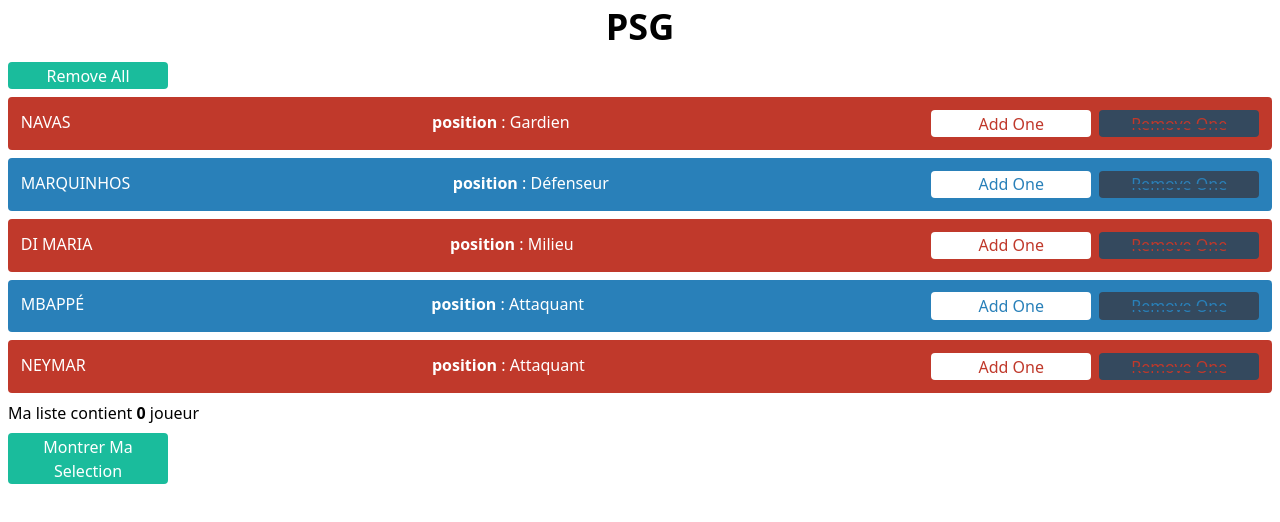
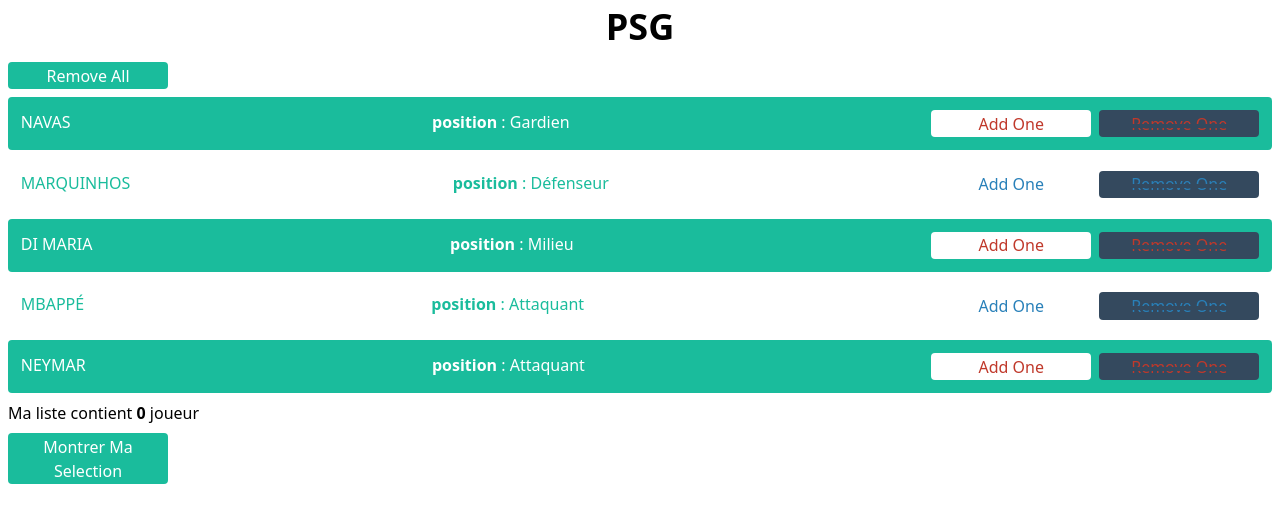
Before and after one commit to LucasLaurens/LUCAS_LAURENS_IWM_VUE_JS, a Vue app in the folder vue-game1/client/: page / in a window 1280 px wide. Shown: the top 522 px of the page. Built offline with nearby package versions, Linux system fonts and the light colour scheme.

Commit message:
[Impr] add a style to the selection box

```diff
--- a/vue-game1/client/src/components/PlayerView.vue
+++ b/vue-game1/client/src/components/PlayerView.vue
@@ -1,6 +1,7 @@
 <template>
-	<div id="player-view">
+	<div id="player-view" class="container mx-auto">
 		<h1 class="first-title">{{teamName}}</h1>
+		<!-- First part -->
 		<base-button
 			class="btn-show m-2"
 			title="Remove All"
@@ -10,12 +11,17 @@
 			v-show="datas && players.length > 0"
 			v-for="(player, i) in players" :key="i"
 			class="item-list"
-			:class="[(i%2==0) ? 'red' : 'blue', playerPicked(player)]"
+			:class="[(i%2==0) ? '' : 'blue', playerPicked(player)]"
 			:playerData="player"
 			:index="i"
 			@add-data="(data) => addOne(data)"
 			@remove-data="(player) => removeOne(player)"
 		/>
+
+		<!-- Pending -->
+
+
+		<!-- Second part -->
 		<div class="m-2">
 			<ul class="list-errors">
 				<li v-for="(msg, i) in errorMessages" :key="i">
@@ -117,6 +123,7 @@
 		text-align: left;
 		color: #fff;
 		padding: 1%;
+		background-color: #1abc9c;
 	}
 	.grey {
 		background-color: #34495e !important;
@@ -135,11 +142,9 @@
 		left: 0;
 		background: #34495e;
 	}
-	.red {
-		background-color: #c0392b;
-	}
 	.blue {
-		background-color: #2980b9;
+		background-color: #fff;
+		color: #1abc9c;
 	}
 	.btn-show {
 		width: 10rem;
--- a/vue-game1/client/src/components/SelectionBox.vue
+++ b/vue-game1/client/src/components/SelectionBox.vue
@@ -1,23 +1,9 @@
 <template>
 	<div>
-		<table v-show="listPlayers.length > 0" class="table-auto w-full">
-			<thead>
-				<tr>
-					<th class="w-1/4">name</th>
-					<th class="w-1/4">position</th>
-					<th class="w-1/4">country</th>
-					<th class="w-1/4">health</th>
-				</tr>
-			</thead>
-			<tbody>
-				<tr v-for="(player, index) in listPlayers" :key="index">
-					<td class="w-1/4 text-center">{{player.name}}</td>
-					<td class="w-1/4 text-center">{{player.position}}</td>
-					<td class="w-1/4 text-center">{{player.country}}</td>
-					<td class="w-1/4 text-center">{{player.health}}</td>
-				</tr>
-			</tbody>
-		</table>
+		<base-array
+			v-show="listPlayers && listPlayers.length > 0"
+			:listPlayers="listPlayers"
+		/>
 		<base-button
 			class="m-2 btn-show"
 			title="Cacher Ma Selection"
@@ -26,10 +12,14 @@
 	</div>
 </template>
 <script>
+import BaseArray from './global/BaseArray'
 export default {
 	name: "selection-box",
 	props: {
 		listPlayers: Array
+	},
+	components: {
+		BaseArray
 	},
 	methods: {
 		getComplete: function() {
--- /dev/null
+++ b/vue-game1/client/src/components/global/BaseArray.vue
@@ -0,0 +1,51 @@
+<template>
+	<div>
+		<table v-show="listPlayers && listPlayers.length > 0" class="table-auto w-full base-array">
+			<thead>
+				<tr>
+					<th class="w-1/4">name</th>
+					<th class="w-1/4">position</th>
+					<th class="w-1/4">country</th>
+					<th class="w-1/4">health</th>
+				</tr>
+			</thead>
+			<tbody>
+				<tr v-for="(player, index) in listPlayers" :key="index" :class="[(index%2==0) ? 'green-line' : 'white-line']">
+					<td class="w-1/4 text-center">{{player.name}}</td>
+					<td class="w-1/4 text-center">{{player.position}}</td>
+					<td class="w-1/4 text-center">{{player.country}}</td>
+					<td class="w-1/4 text-center">{{player.health}}</td>
+				</tr>
+			</tbody>
+		</table>
+	</div>
+</template>
+<script>
+export default {
+	name: "base-array",
+	props: {
+		listPlayers: Array
+	}
+}
+</script>
+<style>
+.base-array {
+	text-align: left;
+	padding: 1%;
+}
+.base-array thead {
+	text-align: center;
+	color: #1abc9c;
+}
+.base-array tr {
+	height: 3rem;
+}
+.base-array tr.white-line{
+	color: #1abc9c;
+	background: #fff;
+}
+.base-array tr.green-line {
+	color: #fff;
+	background: #1abc9c;
+}
+</style>
```
